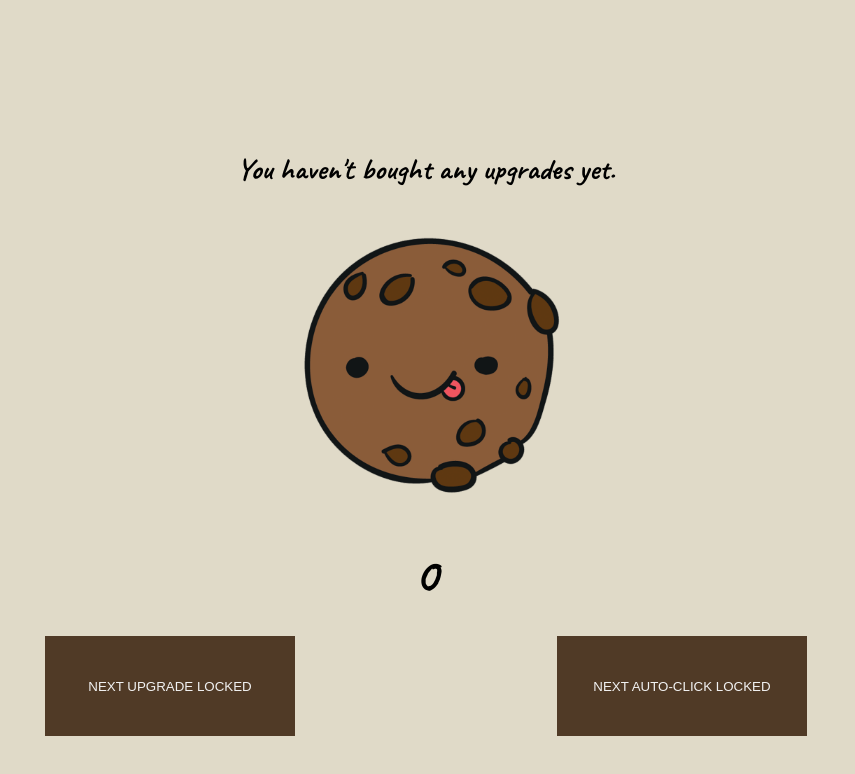
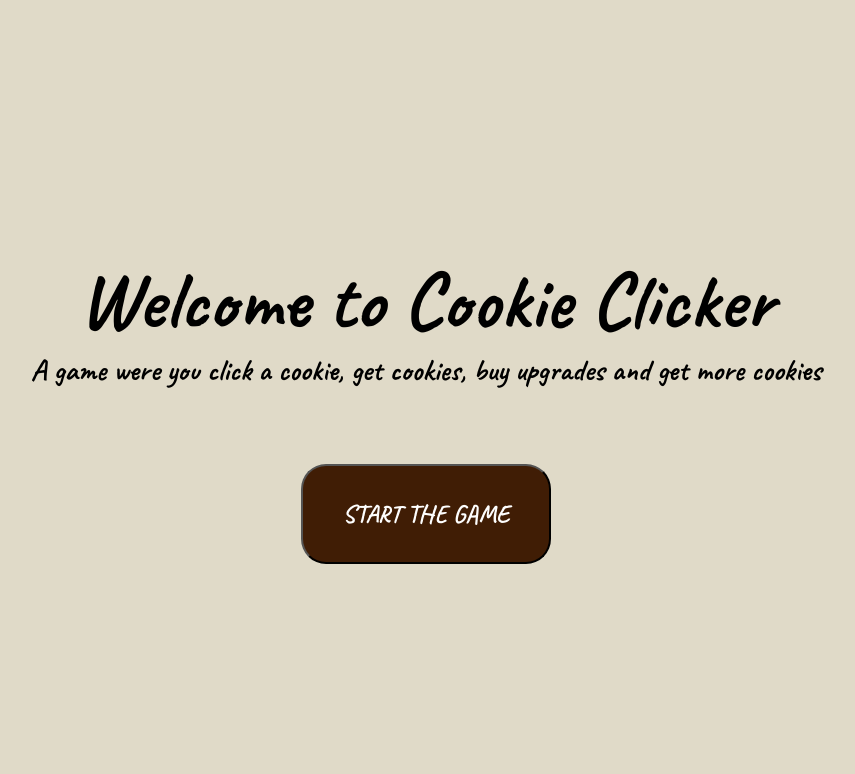
Before and after one commit to lawrencegorris/JS-COOKIE_CLICKER, a plain HTML site: page index.html in a window 1280 px wide. Shown: the whole page, without its empty margins (214-1069 px from the left). Drawn offline with Linux system fonts and the light colour scheme.

Commit message:
Added a title screen before starting the game

```diff
--- a/index.html
+++ b/index.html
@@ -11,17 +11,21 @@
 <body>
 
 <main>
+    <section id="intro-screen" class="show-screen">
+        <h1>Welcome to Cookie Clicker</h1>
+        <h2>A game were you click a cookie, get cookies, buy upgrades and get more cookies</h2>
+        <div id="start-game-btn-wrapper">
+            <button id="start-game-btn">START THE GAME</button>
+        </div>
+    </section>
 
-    <div id="intro-screen">
-
-    </div>
-
+    <section id="game-screen" class="hide-screen">
         <div id="cookie-wrapper">
             <p id="feedback-box">You haven't bought any upgrades yet.</p>
             <img id="cookie-btn" src="assets/cookie.png" alt="an image of a smiling cookie">
             <p id="current-cookies">0</p>
         </div>
-    <section id="power-ups">
+        <div id="power-ups">
             <div id="multiplier-one">
                 <button id="multiply-btn" class="multiply-btn-unavailable power-up power-up-locked">NEXT UPGRADE LOCKED</button>
                 <label id="multiply-label" for="multiply-btn"></label>
@@ -29,6 +33,7 @@
             <div id="auto-clicker">
                 <button id="auto-click-btn" class="auto-click-btn-unavailable power-up power-up-locked">NEXT AUTO-CLICK LOCKED</button>
                 <label id="auto-click-label" for="auto-click-btn"></label>
+            </div>
         </div>
     </section>
 </main>
--- a/script.js
+++ b/script.js
@@ -1,3 +1,14 @@
+// START GAME
+let introScreen = document.querySelector('#intro-screen');
+let gameScreen = document.querySelector('#game-screen');
+let startGameBtn = document.querySelector('#start-game-btn');
+startGameBtn.addEventListener('click', startGame);
+function  startGame(){
+    introScreen.classList.remove('show-screen');
+    introScreen.classList.add('hide-screen');
+    gameScreen.classList.remove('hide-screen');
+}
+
 // SETUP
 let currentTotal = 0;
 
--- a/style.css
+++ b/style.css
@@ -10,6 +10,50 @@
 body {
   background-color: #E0DAC8;
   font-family: 'Caveat', cursive;
+}
+
+.show-screen{
+  display: block;
+}
+
+.hide-screen{
+  display: none;
+}
+
+#intro-screen{
+  text-align: center;
+  width: 100%;
+  margin: 0 auto;
+}
+
+h1{
+  margin-top: 250px;
+  font-size: 80px;
+}
+
+h2{
+  font-size: 30px;
+}
+
+#start-game-btn-wrapper{
+  margin: 75px auto;
+  width: 250px;
+
+}
+
+#start-game-btn{
+  font-family: 'Caveat', cursive;
+  font-size: 25px;
+  width: 250px;
+  height: 100px;
+  color: #fefefe;
+  background-color: #401d05;
+  border-radius: 25px;
+}
+
+#start-game-btn:hover{
+  cursor: pointer;
+  background-color: #713b1e;
 }
 
 #cookie-wrapper {
```
Lines whose indentation alone changed are shown as unchanged.
